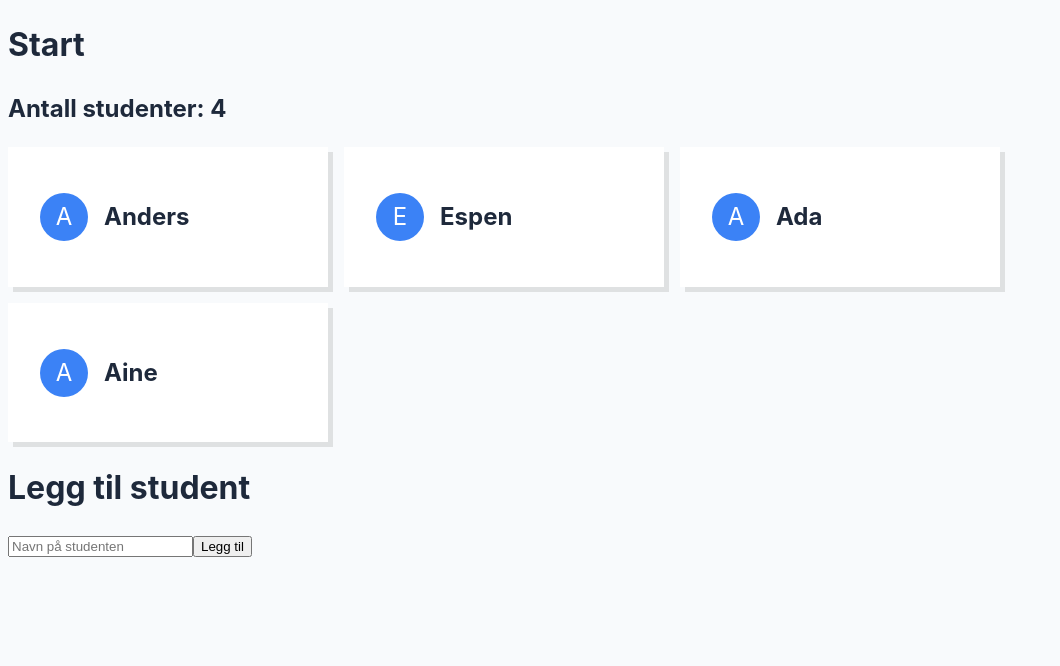
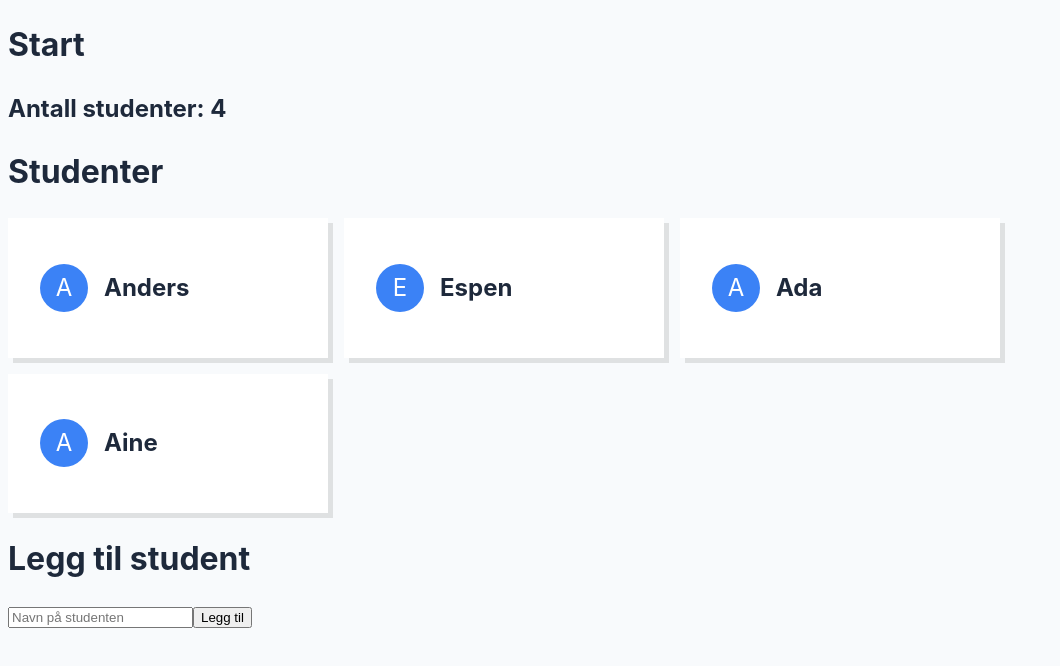
Before and after one commit to minttuNB/liveex, a React (Vite) app in the folder frontend/: page / in a window 1280 px wide. Shown: the top 666 px of the page, without its empty margins (0-1060 px from the left). Built offline with nearby package versions, Linux system fonts and the light colour scheme.

Commit message:
children in grid

```diff
--- a/frontend/src/App.tsx
+++ b/frontend/src/App.tsx
@@ -39,7 +39,9 @@ function App() {
 		<>
 			<h1>Start</h1>
 			<Total total={students.length} />
-			<Grid elements={students} onRemoveStudent={onRemoveStudent}></Grid>
+			<Grid elements={students} onRemoveStudent={onRemoveStudent}>
+				<h1>Studenter</h1>
+			</Grid>
 			<StudentCreationForm onAddStudent={onAddStudent} />
 		</>
 	);
--- a/frontend/src/components/Grid.tsx
+++ b/frontend/src/components/Grid.tsx
@@ -1,8 +1,10 @@
+import { PropsWithChildren } from "react";
 import Student from "./Student";
 import { GridProps, StudentProps } from "./types";
-function Grid(props: GridProps) {
+function Grid(props: Readonly<PropsWithChildren<GridProps>>) {
 	return (
 		<>
+			{props.children}
 			<section className="studentGrid">
 				{props.elements.map((student: StudentProps) => (
 					<Student key={student.id} name={student.name} id={student.id} onRemoveStudent={props.onRemoveStudent}/>
```
